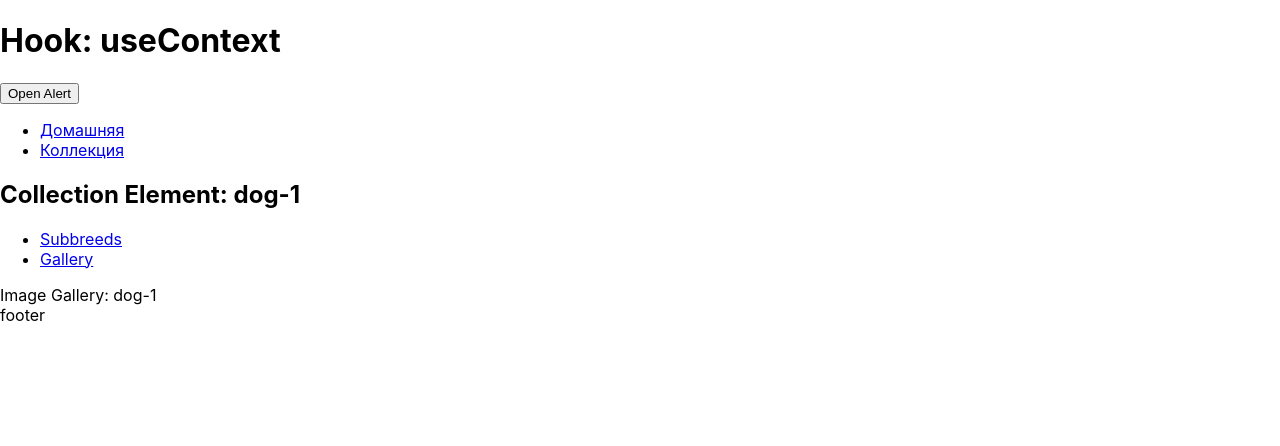
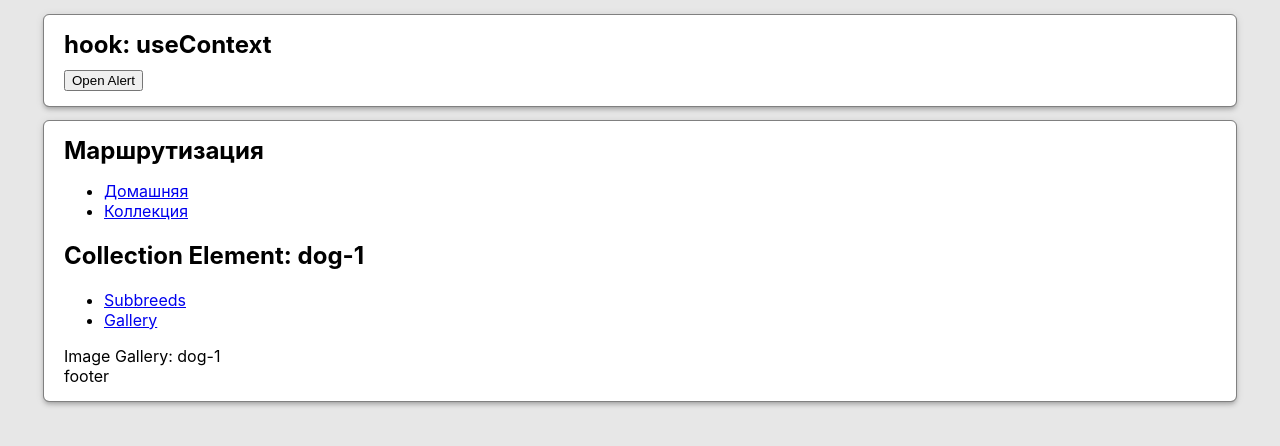
Before and after one commit to K-Basket/react, a React (Create React App) app: page /dogs/dog-1/gallery in a window 1280 px wide. Shown: the top 446 px of the page. Built offline with nearby package versions, Linux system fonts and the light colour scheme; the HTML template or start-up script is replaced by a standard one.

Commit message:
add Routes

```diff
--- a/src/components/App.jsx
+++ b/src/components/App.jsx
@@ -1,12 +1,18 @@
 import React from 'react';
 import { ContextApp } from './Context/ContextApp';
 import { RouterApp } from './Router/RouterApp';
+import Section from './Section/Section';
 
 export function App() {
   return (
     <div>
-      <ContextApp />
-      <RouterApp />
+      <Section title={'hook: useContext'}>
+        <ContextApp />
+      </Section>
+
+      <Section title={'Маршрутизация'}>
+        <RouterApp />
+      </Section>
     </div>
   );
 }
--- a/src/components/Context/ContextApp.jsx
+++ b/src/components/Context/ContextApp.jsx
@@ -4,11 +4,9 @@ import { Context } from './Context';
 
 export function ContextApp() {
   return (
-    <div>
-      <Context>
-        <Main />
-        <Alert />
-      </Context>
-    </div>
+    <Context>
+      <Main />
+      <Alert />
+    </Context>
   );
 }
--- a/src/components/Context/Main.jsx
+++ b/src/components/Context/Main.jsx
@@ -5,8 +5,6 @@ export function Main() {
 
   return (
     <div>
-      <h1>Hook: useContext</h1>
-
       <button onClick={result.setToggleFn} type="button">
         Open Alert
       </button>
--- a/src/components/Router/RouterApp.jsx
+++ b/src/components/Router/RouterApp.jsx
@@ -8,6 +8,7 @@ import { SubBreeds } from './SubBreeds';
 
 export function RouterApp() {
   return (
+    <section>
       <Routes>
         <Route path="/" element={<Layout />}>
           <Route index element={<Home />} />
@@ -18,5 +19,6 @@ export function RouterApp() {
           </Route>
         </Route>
       </Routes>
+    </section>
   );
 }
--- /dev/null
+++ b/src/components/Section/Section.jsx
@@ -0,0 +1,12 @@
+import css from './Section.module.css';
+
+const Section = ({ children, title }) => {
+  return (
+    <section className={css.container}>
+      <h1 className={css.title}>{title}</h1>
+      {children}
+    </section>
+  );
+};
+
+export default Section;
--- /dev/null
+++ b/src/components/Section/Section.module.css
@@ -0,0 +1,16 @@
+.container {
+  width: calc(100vw - 10%);
+  margin: 15px auto;
+  padding: 15px 20px;
+
+  border-radius: 5px;
+  outline: 1px solid gray;
+  background-color: #fff;
+
+  box-shadow: 0px 2px 4px -1px rgba(0, 0, 0, 0.2),
+    0px 4px 5px 0px rgba(0, 0, 0, 0.14), 0px 1px 10px 0px rgba(0, 0, 0, 0.12);
+}
+
+.title {
+  margin: 0 0 10px 0;
+}
--- a/src/index.css
+++ b/src/index.css
@@ -1,4 +1,5 @@
-@import-normalize; /* bring in normalize.css styles */
+@import-normalize;
+/* bring in normalize.css styles */
 
 body {
   margin: 0;
@@ -7,6 +8,7 @@ body {
     sans-serif;
   -webkit-font-smoothing: antialiased;
   -moz-osx-font-smoothing: grayscale;
+  background-color: #e7e7e7;
 }
 
 code {
```
Lines whose indentation alone changed are shown as unchanged.
